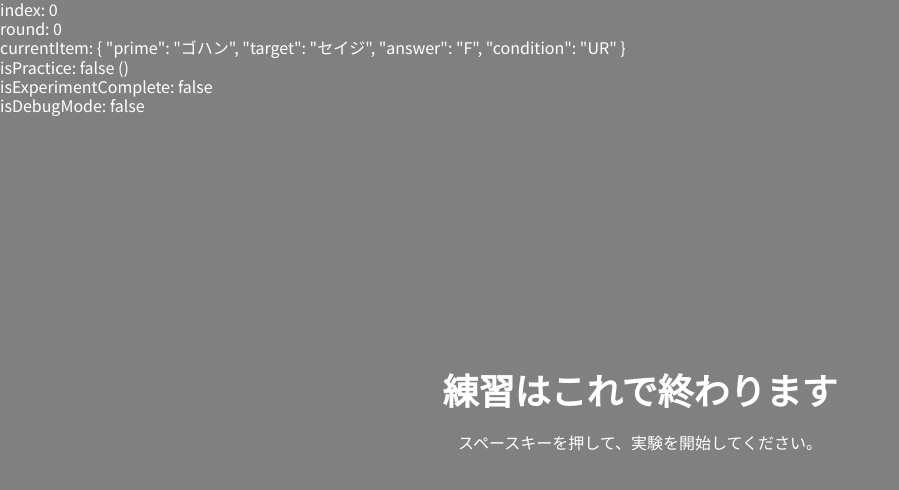
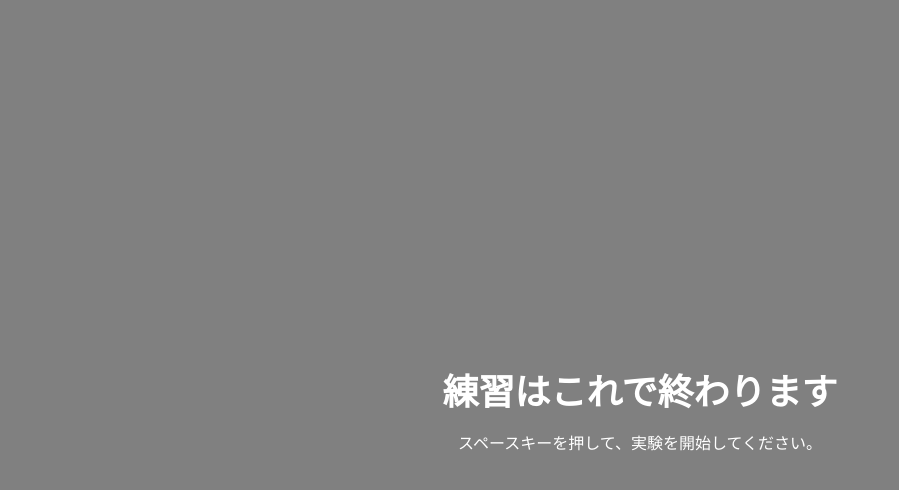
Before and after one commit to mark9804/spreading-activation, a Vue app: page /prepare-start in a window 1280 px wide. Shown: the top 490 px of the page, without its empty margins (0-899 px from the left). Built offline with nearby package versions, Linux system fonts and the light colour scheme.

Commit message:
跑通一下

```diff
--- a/src/components/DebugPane.vue
+++ b/src/components/DebugPane.vue
@@ -9,21 +9,67 @@ const router = useRouter();
 const isPractice = computed(() => {
   return router.currentRoute.value.query.type === "0";
 });
+
+// 接收从父组件传递的属性
+defineProps<{
+  startTime?: number;
+  responseTime?: number;
+  currentStimulus?: any;
+  isCorrect?: boolean;
+}>();
 </script>
 
 <template>
-  <div class="fixed top-0 left-0 w-full h-full">
+  <div
+    v-if="store.isDebugMode"
+    absolute
+    top-0
+    left-0
+    bg-black
+    bg-opacity-10
+    p-2
+    rounded
+    text-xs
+    flex
+    flex-col
+  >
+    <div>group: {{ store.getGroupType }}</div>
+    <div>index: {{ store.currentTrialIndex }}</div>
+    <div>round: {{ store.currentTrialRound }}</div>
+    <div>currentItem: {{ store.getCurrentStimulusItem(isPractice).value }}</div>
     <div>
-      <div>index: {{ store.currentTrialIndex }}</div>
-      <div>round: {{ store.currentTrialRound }}</div>
-      <div>currentItem: {{ store.getCurrentStimulusItem(true).value }}</div>
-      <div>
-        isPractice: {{ isPractice }} ({{
-          router.currentRoute.value.query.type
-        }})
-      </div>
-      <div>isExperimentComplete: {{ store.isExperimentComplete }}</div>
-      <div>isDebugMode: {{ store.isDebugMode }}</div>
+      isPractice: {{ isPractice }} ({{ router.currentRoute.value.query.type }})
+    </div>
+    <div>isExperimentComplete: {{ store.isExperimentComplete }}</div>
+    <div>isDebugMode: {{ store.isDebugMode }}</div>
+    ---
+    <div>startTime: {{ startTime }}</div>
+    <div>responseTime: {{ responseTime }}</div>
+    <div>prime: {{ currentStimulus?.prime }}</div>
+    <div>target: {{ currentStimulus?.target }}</div>
+    <div>condition: {{ currentStimulus?.condition }}</div>
+    <div>isCorrect: {{ isCorrect }}</div>
+    <div class="debug-indicator" w-fit text-white px-2 py-1 font-bold mt-2>
+      DEBUG MODE (双击ESC退出)
     </div>
   </div>
 </template>
+
+<style scoped>
+.debug-indicator {
+  background-color: rgba(255, 0, 0, 0.7);
+  animation: blink 1s infinite;
+}
+
+@keyframes blink {
+  0% {
+    opacity: 1;
+  }
+  50% {
+    opacity: 0.5;
+  }
+  100% {
+    opacity: 1;
+  }
+}
+</style>
--- a/src/components/Experiment.vue
+++ b/src/components/Experiment.vue
@@ -153,9 +153,6 @@ async function handleKeyPress(event: KeyboardEvent): Promise<void> {
 
 // 处理ESC键退出debug模式
 const lastEscTime = ref(0);
-const isDebugMode = computed(() => {
-  return import.meta.env.DEV;
-});
 
 function handleEscKey(event: KeyboardEvent): void {
   if (event.key === "Escape" && debugModeActive.value) {
@@ -258,20 +255,17 @@ eventBus.on("enterDebugMode", () => {
 // 确保在组件卸载时清理
 onUnmounted(() => {
   stopAutoKeyPress();
-  store.setDebugMode(false);
 });
 </script>
 
 <template>
-  <div v-if="isDebugMode && debugModeActive" absolute top-0 right-0>
-    <div>startTime: {{ startTime }}</div>
-    <div>responseTime: {{ responseTime }}</div>
-    <div>prime: {{ currentStimulus?.prime }}</div>
-    <div>target: {{ currentStimulus?.target }}</div>
-    <div>condition: {{ currentStimulus?.condition }}</div>
-    <div>isCorrect: {{ isCorrect }}</div>
-    <div class="debug-indicator w-fit px-4">DEBUG MODE (双击ESC退出)</div>
-  </div>
+  <DebugPane
+    :start-time="startTime"
+    :response-time="responseTime"
+    :current-stimulus="currentStimulus"
+    :is-correct="isCorrect"
+  />
+
   <div class="flex flex-col items-center justify-center min-h-screen">
     <div
       v-if="showStimulus && currentStimulus"
@@ -318,27 +312,4 @@ onUnmounted(() => {
     @apply text-red-500;
   }
 }
-
-.debug-indicator {
-  background-color: rgba(255, 0, 0, 0.7);
-  color: white;
-  padding: 4px 8px;
-  border-radius: 4px;
-  font-weight: bold;
-  font-size: 12px;
-  animation: blink 1s infinite;
-  margin-top: 8px;
-}
-
-@keyframes blink {
-  0% {
-    opacity: 1;
-  }
-  50% {
-    opacity: 0.5;
-  }
-  100% {
-    opacity: 1;
-  }
-}
 </style>
--- a/src/components/PrepareStart.vue
+++ b/src/components/PrepareStart.vue
@@ -29,6 +29,7 @@ onUnmounted(() => {
 </script>
 
 <template>
+  <DebugPane />
   <div class="flex flex-col items-center justify-center h-screen">
     <h1 class="text-4xl font-bold">練習はこれで終わります</h1>
     <div mt-4 text-lg flex items-center justify-center>
--- a/src/store/spreadingActivationStore.ts
+++ b/src/store/spreadingActivationStore.ts
@@ -28,11 +28,9 @@ export const useSpreadingActivationStore = defineStore(
       const UrLists = cluster(UR_LIST_SHUFFLED, UR_LIST_SHUFFLED.length / 3);
 
       // 整合成三个 40 个试次的 List
-      return SrLists.map((srList, index) => [
-        ...srList,
-        ...NoLists[index],
-        ...UrLists[index],
-      ]);
+      return SrLists.map((srList, index) =>
+        shuffle([...srList, ...NoLists[index], ...UrLists[index]])
+      );
     });
 
     const currentTrialRound = ref(0); // 当前试次轮次，0<= x <= 2，大于 2 结束
```
